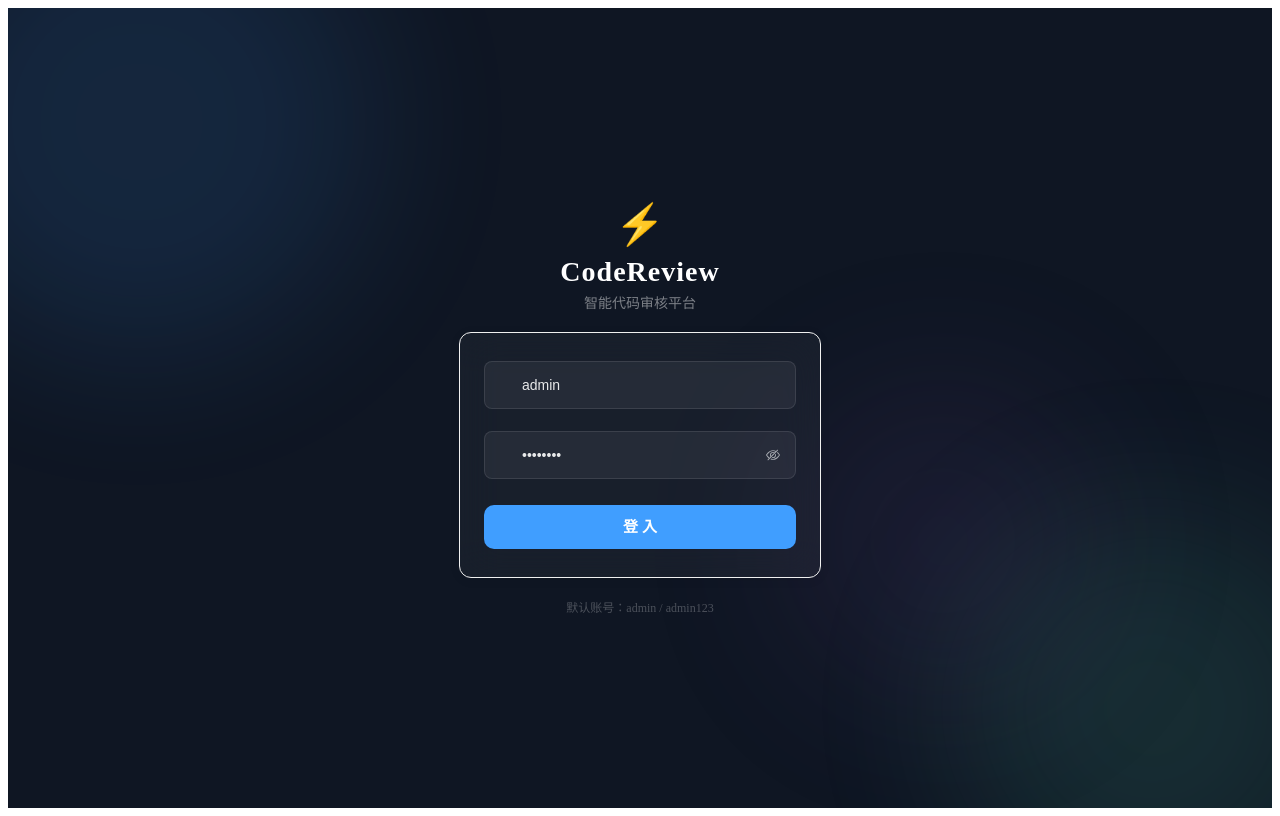
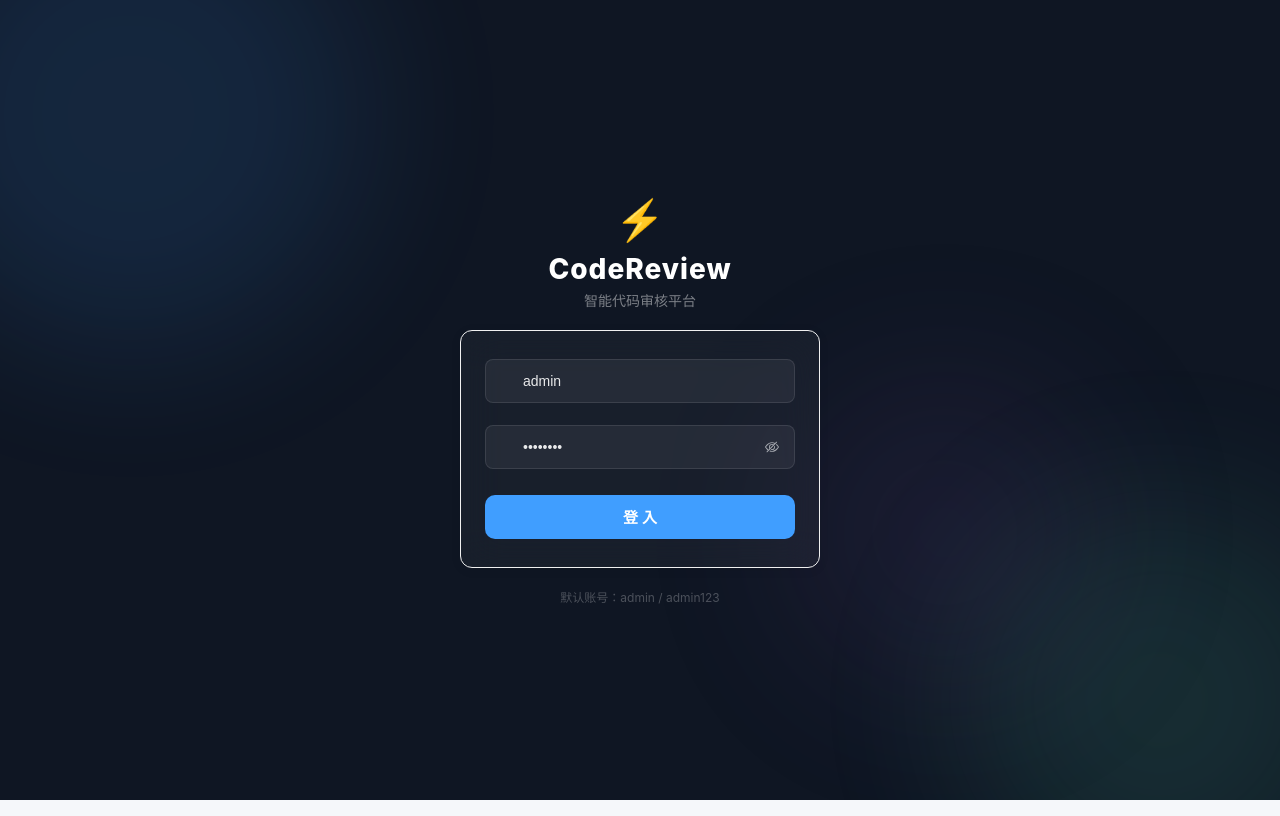
Before and after one commit to TabZenMaster/CommitCraft, a Vue app in the folder frontend/: page /login in a window 1280 px wide. Built offline with nearby package versions, Linux system fonts and the light colour scheme.

Commit message:
fix: 去除页面白色边框

```diff
--- a/frontend/src/assets/global.css
+++ b/frontend/src/assets/global.css
@@ -1,4 +1,20 @@
 /* 全局页面样式规范 */
+*, *::before, *::after { box-sizing: border-box; }
+
+html, body {
+  margin: 0;
+  padding: 0;
+  height: 100%;
+  background: #f5f7fa;
+  font-family: -apple-system, BlinkMacSystemFont, 'Segoe UI', Roboto, sans-serif;
+  color: #303133;
+  -webkit-font-smoothing: antialiased;
+}
+
+#app {
+  height: 100%;
+}
+
 :root {
   --page-bg: #f5f7fa;
   --card-radius: 12px;
```
